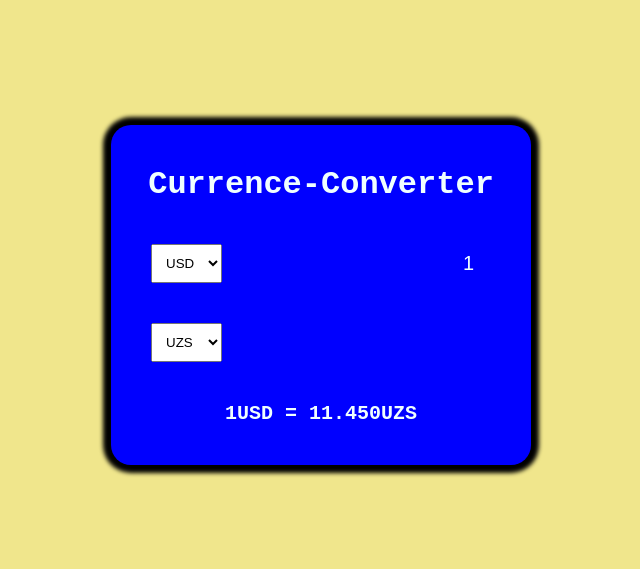
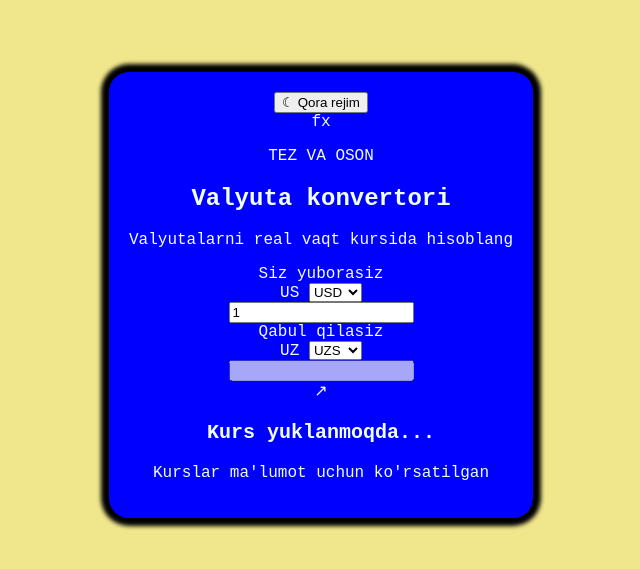
Before and after one commit to Darknod7/currence-converter, a plain HTML site: page index.html in a window 1280 px wide. Shown: the part 105-674 px from the top of the page, without its empty margins (319-959 px from the left). Drawn offline with Linux system fonts and the light colour scheme; no server answers.

Commit message:
Update index.html

```diff
--- a/index.html
+++ b/index.html
@@ -1,36 +1,93 @@
 <!DOCTYPE html>
-<html lang="en">
+<html lang="uz">
 <head>
     <meta charset="UTF-8">
     <meta name="viewport" content="width=device-width, initial-scale=1.0">
-    <title>currence-converter</title>
+    <meta name="theme-color" content="#f4f7ff">
+    <title>Valyuta konvertori</title>
     <link rel="stylesheet" href="style.css">
-    <script src="script.js"defer></script>
+    <script src="script.js" defer></script>
 </head>
 <body>
-    <div class="container">
-        <h1>Currence-Converter</h1>
-       <div class="currence-container">
-        <select id="currence-first">
-            <option value="USD"selected>USD</option>
+    <main class="page">
+        <section class="container" aria-labelledby="page-title">
+            <button class="theme-toggle" id="theme-toggle" type="button" aria-label="Qora rejimni yoqish" aria-pressed="false">
+                <span class="theme-toggle-icon" aria-hidden="true">☾</span>
+                <span class="theme-toggle-label">Qora rejim</span>
+            </button>
+            <div class="brand-mark" aria-hidden="true">fx</div>
+            <p class="eyebrow">TEZ VA OSON</p>
+            <h1 id="page-title">Valyuta konvertori</h1>
+            <p class="intro">Valyutalarni real vaqt kursida hisoblang</p>
+
+            <div class="converter">
+                <div class="currency-card">
+                    <label class="field-label" for="worth-first">Siz yuborasiz</label>
+                    <div class="currency-controls">
+                        <div class="currency-select">
+                            <span class="currency-badge" aria-hidden="true">US</span>
+                            <select id="currence-first" aria-label="Yuboriladigan valyuta">
+                                <option value="USD" selected>USD</option>
                                 <option value="RUB">RUB</option>
                                 <option value="UZS">UZS</option>
                                 <option value="EUR">EUR</option>
                                 <option value="GBP">GBP</option>
+                                <option value="JPY">JPY</option>
+                                <option value="CNY">CNY</option>
+                                <option value="INR">INR</option>
+                                <option value="CAD">CAD</option>
+                                <option value="AUD">AUD</option>
+                                <option value="CHF">CHF</option>
+                                <option value="TRY">TRY</option>
+                                <option value="KZT">KZT</option>
+                                <option value="AED">AED</option>
+                                <option value="KRW">KRW</option>
+                                <option value="SGD">SGD</option>
                             </select>
-        <input type="number" id="worth-first" value="1" min="0">
+                            <span class="currency-chevron" aria-hidden="true"></span>
                         </div>
-       <div class="currence-container">
-        <select id="currence-second">
+                        <input type="number" id="worth-first" value="1" min="0" step="any" aria-label="Yuboriladigan summa">
+                    </div>
+                </div>
+
+                <div class="connector" aria-hidden="true"><span></span></div>
+
+                <div class="currency-card currency-card--result">
+                    <label class="field-label" for="worth-second">Qabul qilasiz</label>
+                    <div class="currency-controls">
+                        <div class="currency-select">
+                            <span class="currency-badge" aria-hidden="true">UZ</span>
+                            <select id="currence-second" aria-label="Qabul qilinadigan valyuta">
                                 <option value="USD">USD</option>
                                 <option value="RUB">RUB</option>
-              <option value="UZS"selected>UZS</option>
+                                <option value="UZS" selected>UZS</option>
                                 <option value="EUR">EUR</option>
                                 <option value="GBP">GBP</option>
+                                <option value="JPY">JPY</option>
+                                <option value="CNY">CNY</option>
+                                <option value="INR">INR</option>
+                                <option value="CAD">CAD</option>
+                                <option value="AUD">AUD</option>
+                                <option value="CHF">CHF</option>
+                                <option value="TRY">TRY</option>
+                                <option value="KZT">KZT</option>
+                                <option value="AED">AED</option>
+                                <option value="KRW">KRW</option>
+                                <option value="SGD">SGD</option>
                             </select>
-        <input type="number" id="worth-second" disabled>
+                            <span class="currency-chevron" aria-hidden="true"></span>
                         </div>
-       <p class="exchange-rate" id="exchange-rate">1USD = 11.450UZS</p>
+                        <input type="text" id="worth-second" aria-label="Hisoblangan summa" disabled>
                     </div>
+                </div>
+            </div>
+
+            <div class="rate-panel">
+                <span class="rate-icon" aria-hidden="true">↗</span>
+                <p class="exchange-rate" id="exchange-rate" aria-live="polite">Kurs yuklanmoqda...</p>
+            </div>
+            <p class="disclaimer">Kurslar ma'lumot uchun ko'rsatilgan</p>
+        </section>
+    </main>
 </body>
 </html>
```
Lines whose indentation alone changed are shown as unchanged.
